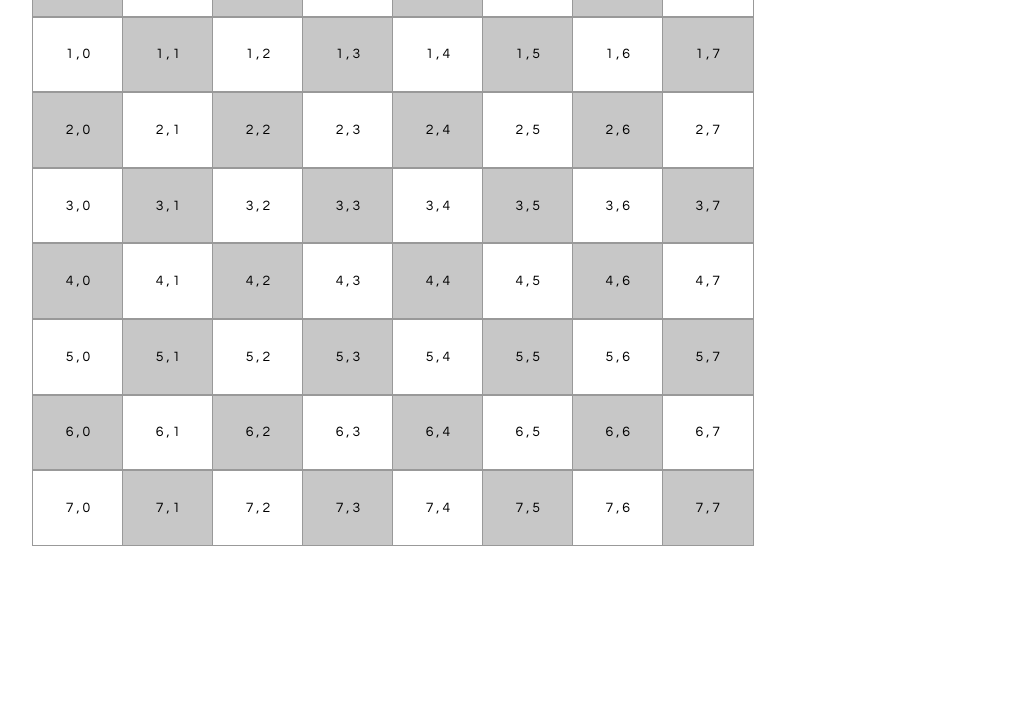
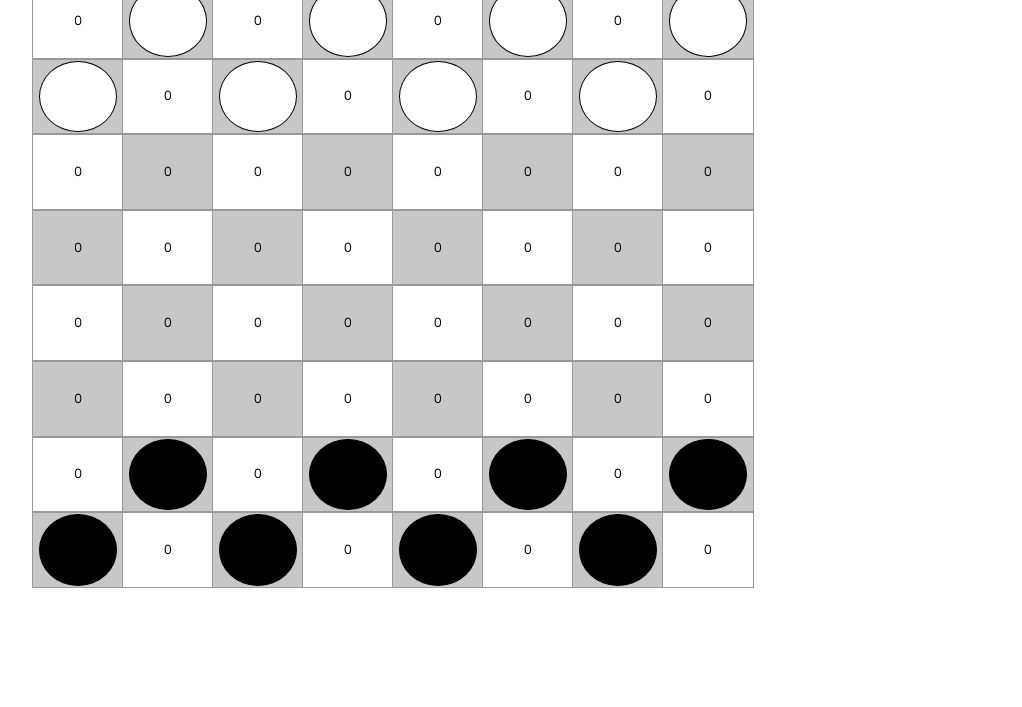
Before and after one commit to jaico22/web-checkers, a React app in the folder checkers-app/: page / in a window 1280 px wide. Shown: the part 93-800 px from the top of the page, without its empty margins (52-1074 px from the left). Built offline with nearby package versions, Linux system fonts and the light colour scheme.

Commit message:
Board now renders pieces

```diff
--- a/checkers-app/src/Components/Board/Board.js
+++ b/checkers-app/src/Components/Board/Board.js
@@ -1,28 +1,37 @@
 import React from 'react'
 import './chess-board.css'
-import Square from '../Board/Square'
+import SquareRenderer from './SquareRenderer'
+import Pieces from '../Board/Pieces'
+import Square from './Square';
 
 class Board extends React.Component{
     constructor(props){
         super(props);
         this.state = {
-            squares: Array(64).fill().map(u=>({row: 0, col: 0, value:'x',isGreyed:false})),
+            squares: Array(64).fill().map(u=>(new Square())),
             whiteIsNext: false,
         }
         let squares = this.state.squares.slice();
         let rowCount = -1;
         for(let i = 0; i < 64; i++){
-            squares[i].value = i;
             squares[i].row = i % 8 == 0 ? ++rowCount : rowCount;
             squares[i].col = i % 8
-            squares[i].isGreyed = (squares[i].row + squares[i].col) % 2 == 0;
+            squares[i].isShaded = (squares[i].row + squares[i].col) % 2 != 0;
+            // Determine Pieces
+            if (squares[i].isShaded && squares[i].row >=6){
+                squares[i].piece = Pieces.CHECKERS_BLACK;
+            }else if(squares[i].isShaded && squares[i].row <= 1){
+                squares[i].piece = Pieces.CHECKERS_WHITE;
+            }else{
+                squares[i].piece = Pieces.EMPTY;
+            }
         }
         this.setState({squares: squares});
     }
 
 
     renderSquare(i){
-        return(<Square value={this.state.squares[i]}/>);
+        return(<SquareRenderer square={this.state.squares[i]}/>);
     }
 
     generateBoard(){
--- /dev/null
+++ b/checkers-app/src/Components/Board/Pieces.js
@@ -0,0 +1,16 @@
+var Pieces = {
+    EMPTY: {
+        value: 0,
+        img: ''
+    },
+    CHECKERS_WHITE: {
+        value: 1,
+        img: ''
+    },
+    CHECKERS_BLACK: {
+        value: 2,
+        img: ''
+    },
+}
+
+export default Pieces;
--- a/checkers-app/src/Components/Board/Square.js
+++ b/checkers-app/src/Components/Board/Square.js
@@ -1,20 +1,10 @@
-import React from 'react';
-
-function Square(props){
-    if (props.value.isGreyed){
-        return(
-            <button className="chess-board-square" id="grey">
-                {props.value.row} , {props.value.col}
-            </button>
-        );
-    }else{
-        return(
-            <button className="chess-board-square" id="white">
-                {props.value.row} , {props.value.col}
-            </button>
-        );
+class Square {
+    constructor(){
+        this.row = 0;
+        this.col = 0;
+        this.piece = null;
+        this.isShaded = false;
     }
-
 }
 
 export default Square;
--- /dev/null
+++ b/checkers-app/src/Components/Board/SquareRenderer.js
@@ -0,0 +1,27 @@
+import React from 'react';
+import Pieces from './Pieces'
+
+function SquareRenderer(props){
+
+    let squareId = props.square.isShaded ? "grey" : "white";
+    let contentString = ""
+    switch(props.square.piece){
+        case Pieces.CHECKERS_BLACK :
+            contentString = <div className="checker" id="black"></div>;
+            break;
+        case Pieces.CHECKERS_WHITE :
+            contentString = <div className="checker" id="white"></div>;
+            break;
+        default :
+            contentString = props.square.piece.value;
+            break;
+    }
+    return(
+        <button className="chess-board-square" id={squareId}>
+            {contentString}
+        </button>
+    );
+
+}
+
+export default SquareRenderer;
--- a/checkers-app/src/Components/Board/chess-board.css
+++ b/checkers-app/src/Components/Board/chess-board.css
@@ -6,6 +6,22 @@
     margin-right: -1px;
     margin-left: -1px;
     float:left;
+}
+
+.checker{
+    width: 100%;
+    height: 100%;
+    border-radius: 50%;
+}
+
+#white.checker{
+    border: 1px solid #000000;
+    background: #ffffff;
+}
+
+#black.checker{
+    border: 1px solid #000000;
+    background: #000000;
 }
 
 #white.chess-board-square{
--- a/checkers-app/src/Components/Game/Game.js
+++ b/checkers-app/src/Components/Game/Game.js
@@ -13,7 +13,7 @@ class Game extends React.Component {
     return (
       <div class="container">
           <div class="row Header">
-              <div class="col-sm-12">Header</div>
+              <div class="col-sm-12"><h1>CHECCKKKKERRZZZZ</h1></div>
           </div>
           <div class="row">
               <div class="col-sm-8">
```
